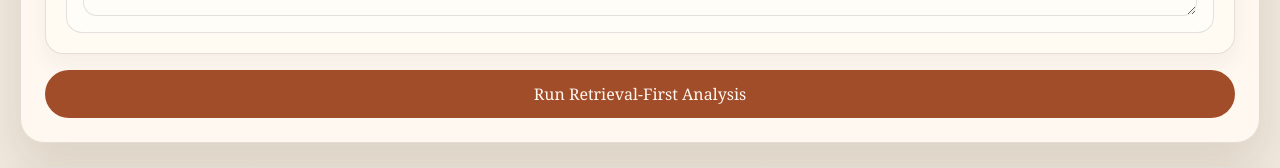
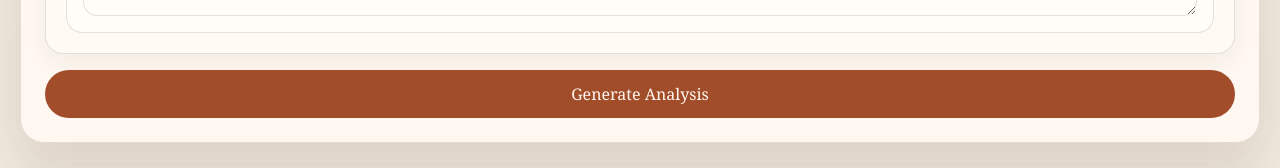
Before and after one commit to amrokrisat/Tax-LLM, a Next.js app in the folder frontend/: page / in a window 1280 px wide. Shown: the part 2493-2661 px from the top of the page. Built offline with nearby package versions, Linux system fonts and the light colour scheme.

Commit message:
Rename analysis button label

```diff
--- a/frontend/components/intake-form.tsx
+++ b/frontend/components/intake-form.tsx
@@ -318,7 +318,7 @@ export function IntakeForm({
       {error ? <p className="error-text">{error}</p> : null}
 
       <button className="button-primary" type="submit" disabled={loading}>
-        {loading ? "Analyzing..." : "Run Retrieval-First Analysis"}
+        {loading ? "Analyzing..." : "Generate Analysis"}
       </button>
     </form>
   );
```
